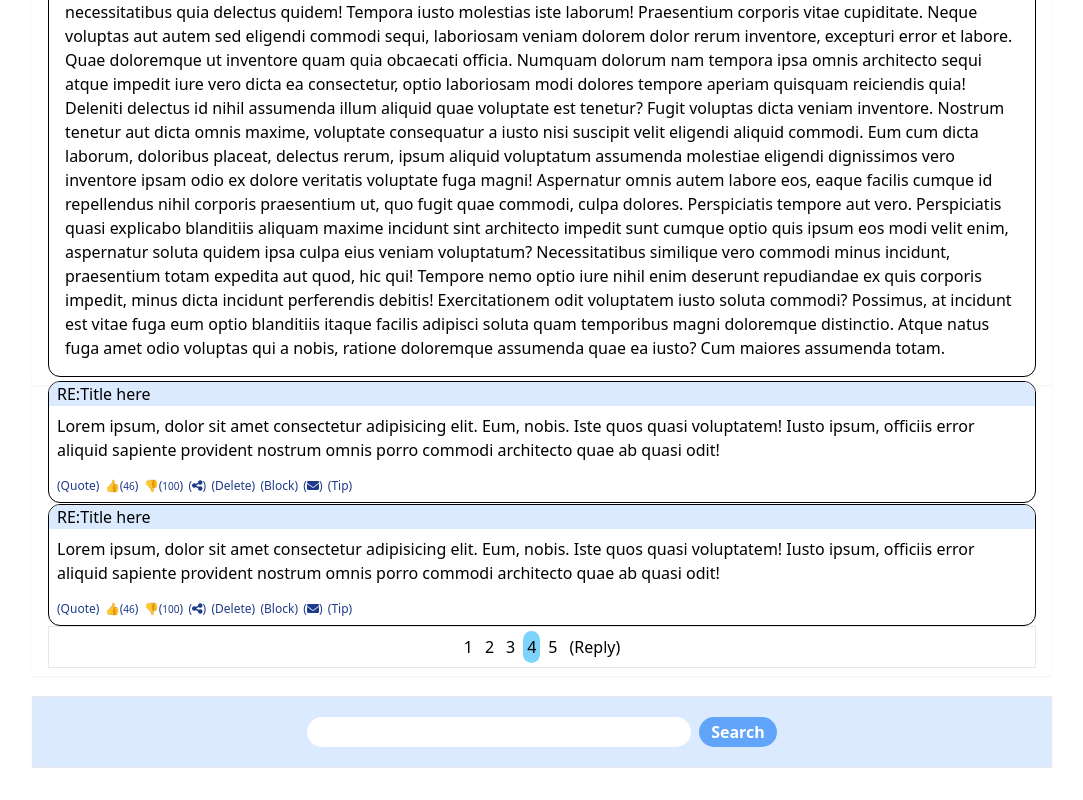
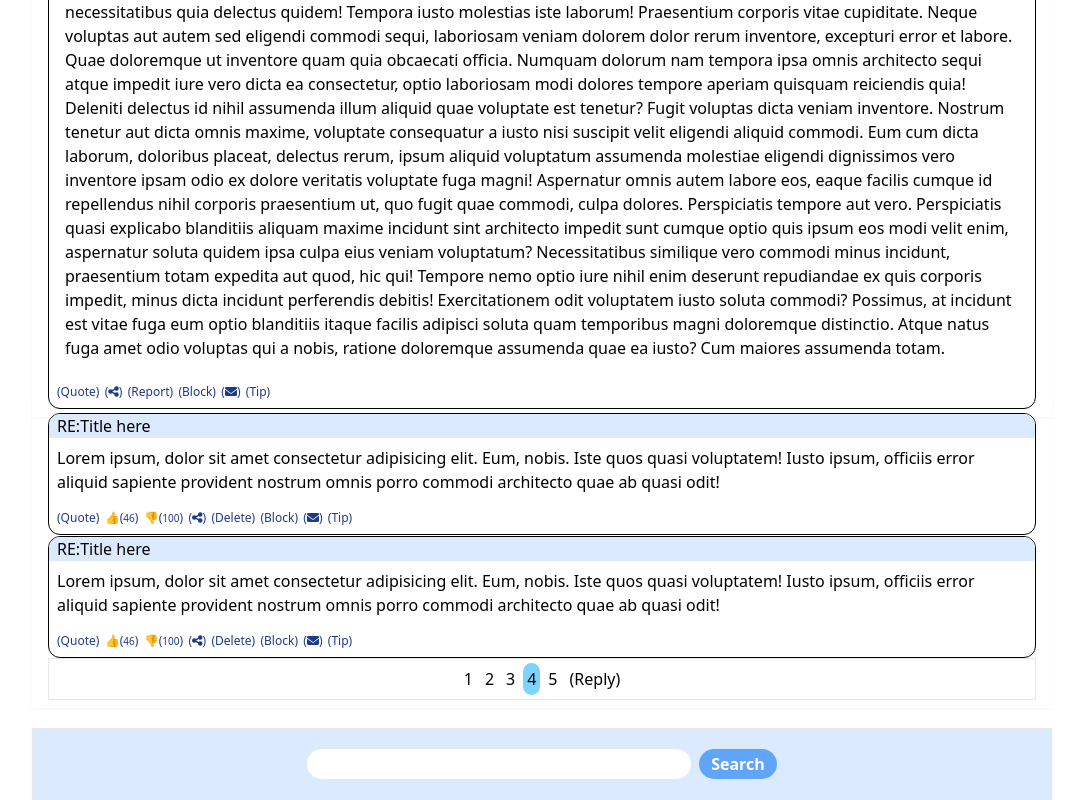
Before and after one commit to emetisuccess/ukforum, a website: page post.html in a window 1280 px wide. Shown: the part 905-1705 px from the top of the page, without its empty margins (98-1181 px from the left). Before the commit the page ends 1673 px from the top, so only its background shows below. Drawn offline with Linux system fonts and the light colour scheme.

Commit message:
post modify commit

```diff
--- a/post.html
+++ b/post.html
@@ -137,6 +137,16 @@
               ea iusto? Cum
               maiores assumenda totam.
             </p>
+            <p class="p-2 text-blue-900 space-x-1" style="font-size: 5px;">
+              <span class="text-xs hover:text-base">(<a href="quote">Quote</a>)</span>
+              <!-- <span class="text-xs"><a href="#like">&#128077;</a>(<span style="font-size: 10px;">46</span>)</span>
+              <span class="text-xs"><a href="#dislike">&#128078;</a>(<span style="font-size: 10px;">100</span>)</span> -->
+              <span class="text-xs">(<a href="#share"><i class="fas fa-share-alt"></i></a>)</span>
+              <span class="text-xs">(<a href="#report">Report</a>)</span>
+              <span class="text-xs">(<a href="#block">Block</a>)</span>
+              <span class="text-xs">(<a href="#message"><i class="fas fa-envelope"></i></a>)</span>
+              <span class="text-xs">(<a href="#tip">Tip</a>)</span>
+            </p>
           </div>
         </div>
       </div>
```
